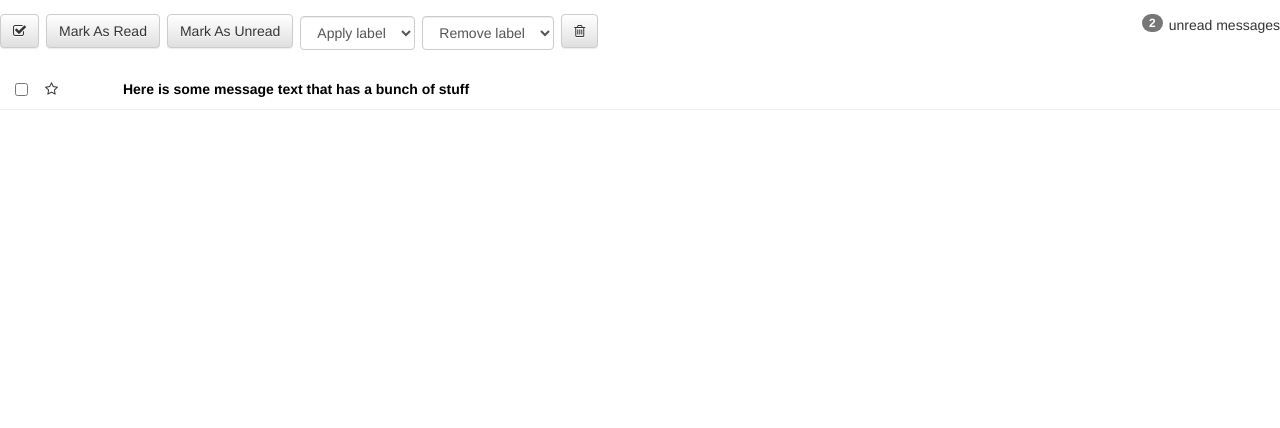
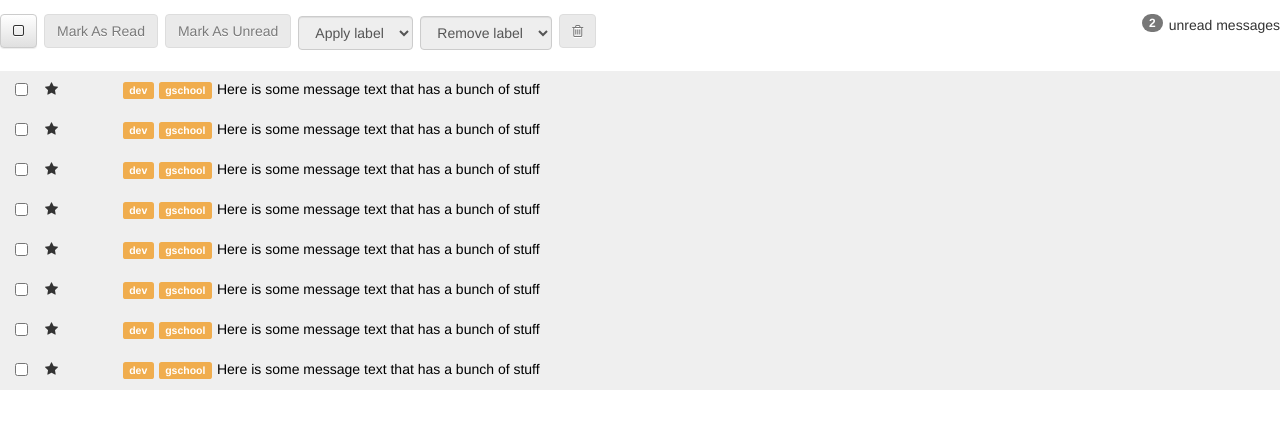
Before and after one commit to coltonberger/react-inbox, a React (Create React App) app: page / in a window 1280 px wide. Shown: the top 428 px of the page. Built offline with nearby package versions, Linux system fonts and the light colour scheme.

Commit message:
rendered all seeded messages to screen

```diff
--- a/src/App.js
+++ b/src/App.js
@@ -1,14 +1,78 @@
 import React, { Component } from 'react';
 import ToolbarComponent from './components/ToolbarComponent';
-import MessagesComponent from './components/MessagesComponent';
+import MessageListComponent from './components/MessageListComponent';
 
 class App extends Component {
+  state = {
+    messages: [
+      {
+        "id": 1,
+        "subject": "You can't input the protocol without calculating the mobile RSS protocol!",
+        "read": false,
+        "starred": true,
+        "labels": ["dev", "personal"]
+      },
+      {
+        "id": 2,
+        "subject": "connecting the system won't do anything, we need to input the mobile AI panel!",
+        "read": false,
+        "starred": false,
+        "selected": true,
+        "labels": []
+      },
+      {
+        "id": 3,
+        "subject": "Use the 1080p HTTP feed, then you can parse the cross-platform hard drive!",
+        "read": false,
+        "starred": true,
+        "labels": ["dev"]
+      },
+      {
+        "id": 4,
+        "subject": "We need to program the primary TCP hard drive!",
+        "read": true,
+        "starred": false,
+        "selected": true,
+        "labels": []
+      },
+      {
+        "id": 5,
+        "subject": "If we override the interface, we can get to the HTTP feed through the virtual EXE interface!",
+        "read": false,
+        "starred": false,
+        "labels": ["personal"]
+      },
+      {
+        "id": 6,
+        "subject": "We need to back up the wireless GB driver!",
+        "read": true,
+        "starred": true,
+        "labels": []
+      },
+      {
+        "id": 7,
+        "subject": "We need to index the mobile PCI bus!",
+        "read": true,
+        "starred": false,
+        "labels": ["dev", "personal"]
+      },
+      {
+        "id": 8,
+        "subject": "If we connect the sensor, we can get to the HDD port through the redundant IB firewall!",
+        "read": true,
+        "starred": true,
+        "labels": []
+      }
+    ]
+  }
+
   render() {
     return (
       <div className="App">
-        <ToolbarComponent/>
-
-        <MessagesComponent/>
+        <ToolbarComponent />
+        <MessageListComponent
+          messages={this.state.messages}
+        />
       </div>
     );
   }
--- a/src/components/MessageComponent.js
+++ b/src/components/MessageComponent.js
@@ -1,27 +1,27 @@
 import React, { Component } from 'react'
 
-class MessageComponent extends Component {
-  render () {
-    return (
-      <div class="row message unread">
-      <div class="col-xs-1">
-        <div class="row">
-          <div class="col-xs-2">
+const Message = (props) => {
+  return (
+    <div className="row message read">
+      <div className="col-xs-1">
+        <div className="row">
+          <div className="col-xs-2">
             <input type="checkbox" />
           </div>
-          <div class="col-xs-2">
-            <i class="star fa fa-star-o"></i>
+          <div className="col-xs-2">
+            <i className="star fa fa-star"></i>
           </div>
         </div>
       </div>
-      <div class="col-xs-11">
+      <div className="col-xs-11">
+        <span className="label label-warning">dev</span>
+        <span className="label label-warning">gschool</span>
         <a href="#">
           Here is some message text that has a bunch of stuff
         </a>
       </div>
     </div>
-    );
-  }
+  )
 }
 
-export default MessageComponent;
+export default Message;
--- /dev/null
+++ b/src/components/MessageListComponent.js
@@ -0,0 +1,25 @@
+import React, { Component } from 'react'
+import MessageComponent from './MessageComponent'
+
+class MessageListComponent extends Component {
+
+  render () {
+    //console.log(this.props.messages)
+    let messageList = this.props.messages.map((message, index) => {
+      return (
+        <MessageComponent
+        key={index}
+        message={message}
+        />
+      )
+    })
+
+    return (
+      <div>
+        {messageList}
+      </div>
+    );
+  }
+}
+
+export default MessageListComponent;
--- a/src/components/MessagesComponent.js
+++ /dev/null
@@ -1,14 +0,0 @@
-import React, { Component } from 'react'
-import MessageComponent from './MessageComponent'
-
-class MessagesComponent extends Component {
-  render () {
-    return (
-      <div className="MessagesComponent">
-        <MessageComponent/>
-      </div>
-    );
-  }
-}
-
-export default MessagesComponent;
--- a/src/components/ToolbarComponent.js
+++ b/src/components/ToolbarComponent.js
@@ -1,43 +1,44 @@
 import React, { Component } from 'react'
 
 class ToolbarComponent extends Component {
+
   render () {
     return (
-      <div class="row toolbar">
-        <div class="col-md-12">
-          <p class="pull-right">
-            <span class="badge badge">2</span>
+      <div className="row toolbar">
+        <div className="col-md-12">
+          <p className="pull-right">
+            <span className="badge badge">2</span>
             unread messages
           </p>
 
-          <button class="btn btn-default">
-            <i class="fa fa-check-square-o"></i>
+          <button className="btn btn-default">
+            <i className="fa fa-square-o"></i>
           </button>
 
-          <button class="btn btn-default">
+          <button className="btn btn-default" disabled="disabled">
             Mark As Read
           </button>
 
-          <button class="btn btn-default">
+          <button className="btn btn-default" disabled="disabled">
             Mark As Unread
           </button>
 
-          <select class="form-control label-select">
+          <select className="form-control label-select" disabled="disabled">
             <option>Apply label</option>
             <option value="dev">dev</option>
             <option value="personal">personal</option>
             <option value="gschool">gschool</option>
           </select>
 
-          <select class="form-control label-select">
+          <select className="form-control label-select" disabled="disabled">
             <option>Remove label</option>
             <option value="dev">dev</option>
             <option value="personal">personal</option>
             <option value="gschool">gschool</option>
           </select>
 
-          <button class="btn btn-default">
-            <i class="fa fa-trash-o"></i>
+          <button className="btn btn-default" disabled="disabled">
+            <i className="fa fa-trash-o"></i>
           </button>
         </div>
       </div>
--- a/src/index.js
+++ b/src/index.js
@@ -7,5 +7,6 @@ import './index.css';
 import App from './App';
 import registerServiceWorker from './registerServiceWorker';
 
+
 ReactDOM.render(<App />, document.getElementById('root'));
 registerServiceWorker();
```
